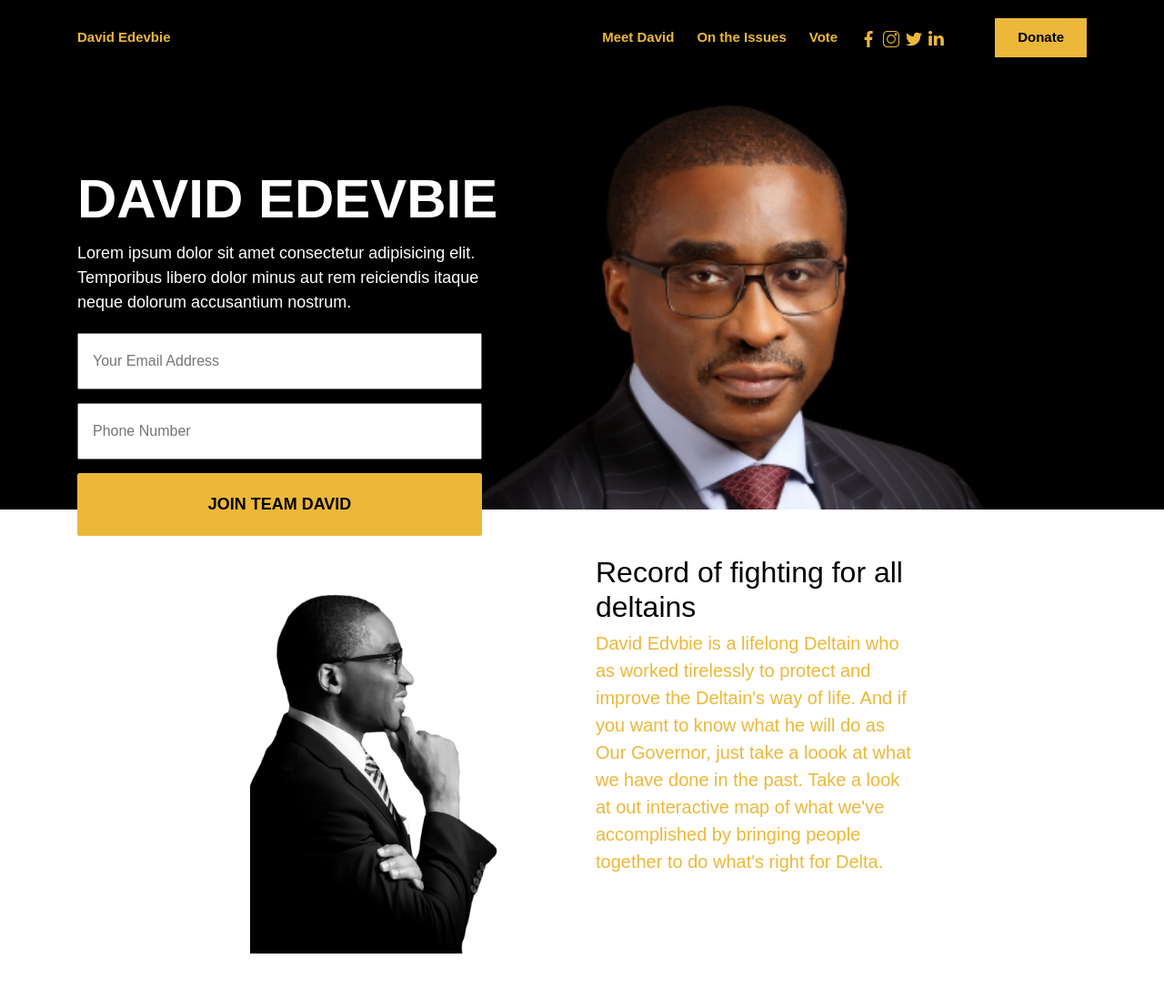
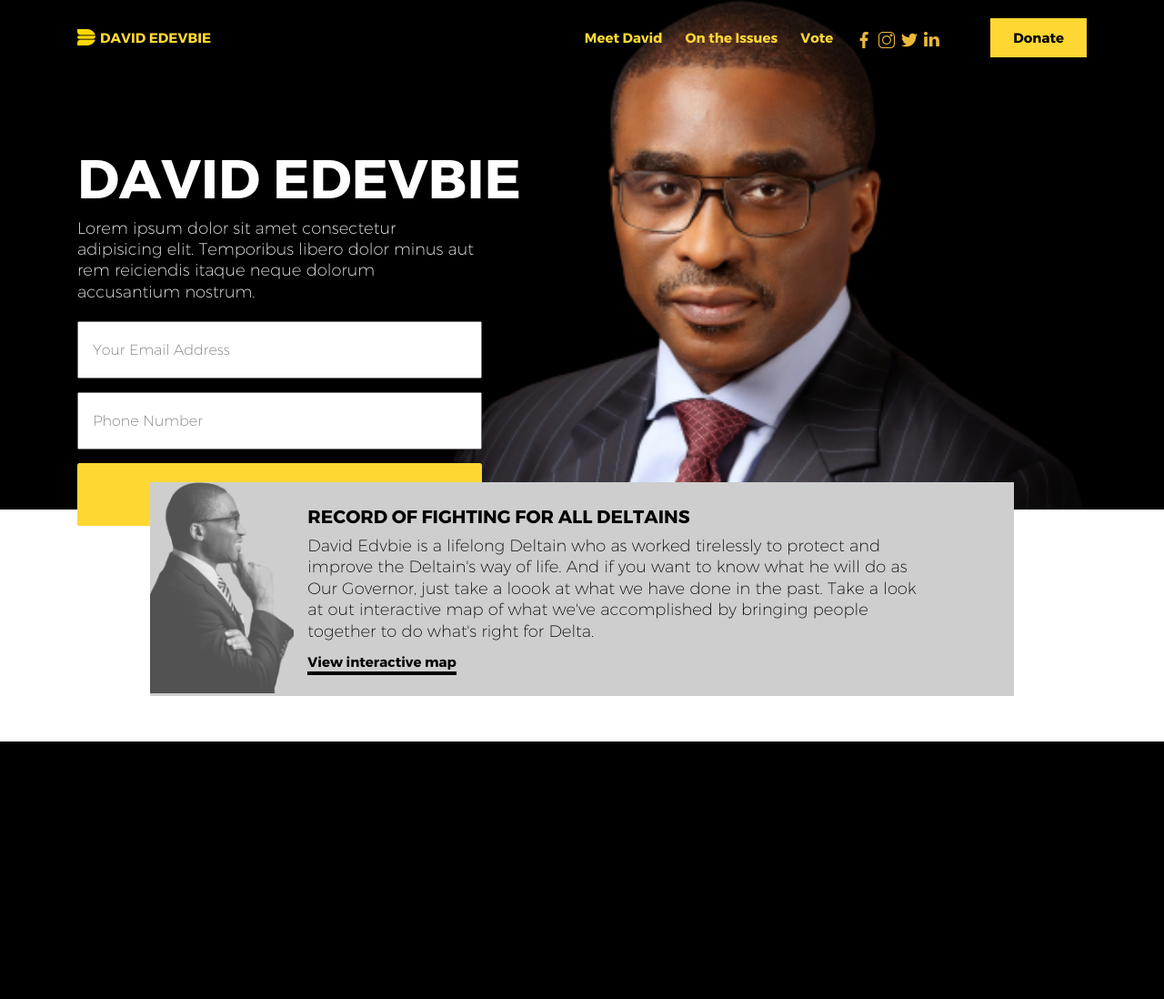
Before and after one commit to khrisbreezy/David-Edevbie, a PHP site: page / in a window 1280 px wide. Shown: the whole page at 91% size. After the commit the page ends 815 px from the top, so only its background shows below. Run offline with PHP 8.4, Linux system fonts and the light colour scheme; some libraries are stand-ins or nearby versions; some web fonts are replaced.

Commit message:
section section on homepage comoleted

```diff
--- a/css/style.css
+++ b/css/style.css
@@ -1,32 +1,17 @@
 @font-face {
-  font-family: "Proxima";
-  src: url(../fonts/Proxima-Nova-Alt-Light.otf) format("opentype");
-  font-weight: 300;
+  font-family: "Trueno";
+  src: url(../fonts/trueno-bold.otf) format("opentype");
+  font-weight: bold;
   font-style: normal; }
 @font-face {
-  font-family: "Proxima";
-  src: url(../fonts/Proxima-Nova-Alt-Regular.otf) format("opentype");
+  font-family: "Trueno";
+  src: url(../fonts/trueno-ult-light.otf) format("opentype");
   font-weight: normal;
   font-style: normal; }
 @font-face {
-  font-family: "Proxima";
-  src: url(../fonts/Proxima-Nova-Alt-Semibold.otf) format("opentype");
+  font-family: "Trueno";
+  src: url(../fonts/trueno-light.otf) format("opentype");
   font-weight: 500;
-  font-style: normal; }
-@font-face {
-  font-family: "Proxima";
-  src: url(../fonts/Proxima-Nova-Alt-Bold.otf) format("opentype");
-  font-weight: bold;
-  font-style: normal; }
-@font-face {
-  font-family: "Proxima";
-  src: url(../fonts/Proxima-Nova-Alt-Black.otf) format("opentype");
-  font-weight: 900;
-  font-style: normal; }
-@font-face {
-  font-family: "Quicksand";
-  src: url(../fonts/Quicksand-Bold.otf) format("opentype");
-  font-weight: normal;
   font-style: normal; }
 html {
   font-family: sans-serif;
@@ -213,14 +198,14 @@
   font-size: 62.5%; }
 
 body {
-  font-family: "Proxima", sans-serif;
-  color: #ECB839;
+  font-family: "Trueno", sans-serif;
+  color: #000;
   font-size: 1.6rem; }
 
 a {
   text-decoration: none; }
   a:hover {
-    color: #ECB839;
+    color: #FED732;
     text-decoration: none; }
 
 h1 {
@@ -260,7 +245,7 @@
   font-weight: normal; }
 
 a {
-  color: #ECB839;
+  color: #FED732;
   font-size: 2rem;
   font-weight: bold; }
   a:hover {
@@ -273,7 +258,7 @@
 
 .btn {
   padding: 20px 15px;
-  background: #ECB839;
+  background: #FED732;
   text-transform: uppercase;
   color: #000;
   width: 100%;
@@ -282,9 +267,39 @@
 
 section {
   margin: 50px 0; }
+  section.brief-description {
+    margin-top: -30px; }
+    section.brief-description .bg-grey {
+      background: #CECECE; }
+    section.brief-description .short-desc-img {
+      background: url("../../img//sect-2-img.png");
+      background-size: 160px;
+      background-repeat: no-repeat;
+      opacity: .6; }
+    section.brief-description h2 {
+      text-transform: uppercase;
+      font-weight: bold;
+      font-size: 20px;
+      margin: 10px 0; }
+    section.brief-description .desc {
+      line-height: 1.3;
+      color: #000;
+      font-size: 18px;
+      width: 90%; }
+    section.brief-description a.desc-link {
+      position: relative;
+      color: #000;
+      font-size: 1.5rem; }
+      section.brief-description a.desc-link::before {
+        content: '';
+        position: absolute;
+        bottom: -6px;
+        height: 4px;
+        width: 100%;
+        background-color: #000; }
 
 .p-top-300 {
-  padding-top: 100px; }
+  padding-top: 75px; }
 
 /* Chrome, Safari, Edge, Opera */
 input::-webkit-outer-spin-button,
@@ -303,7 +318,7 @@
     nav.navbar ul.navbar-nav li.nav-item {
       margin-right: 25px; }
       nav.navbar ul.navbar-nav li.nav-item a.nav-link {
-        color: #ECB839;
+        color: #FED732;
         padding: 0;
         font-size: 1.5rem; }
       nav.navbar ul.navbar-nav li.nav-item a.social-link:not(:last-child) {
@@ -313,13 +328,15 @@
   nav.navbar ul.nav-donate li.nav-item {
     margin-right: 0; }
     nav.navbar ul.nav-donate li.nav-item a.nav-link {
-      background: #ECB839;
+      background: #FED732;
       padding: 10px 25px;
       color: #000; }
   nav.navbar .logo-text {
     font-size: 1.5rem; }
     nav.navbar .logo-text:hover {
-      color: #ECB839; }
+      color: #FED732; }
+    nav.navbar .logo-text img.logo-img {
+      width: 20px; }
 
 header.home {
   background: #000 url("../../img/headet-img.png") no-repeat 85% top !important;
@@ -328,6 +345,7 @@
   header.home .description {
     color: #fff;
     font-size: 1.8rem;
-    margin-bottom: 20px; }
+    margin-bottom: 20px;
+    line-height: 1.3; }
 
 /*# sourceMappingURL=style.css.map */
--- a/index.html
+++ b/index.html
@@ -26,7 +26,7 @@
 <header class="home">
     <nav class="navbar navbar-expand-sm" id="main-nav">
         <div class="container">
-          <a  href="index.html" class="logo-text">David Edevbie</a>
+          <a href="index.html" class="logo-text d-flex align-items-center"><img class="mr-2 logo-img" src="./img//logo.png" alt=""> DAVID EDEVBIE</a>
           <button class="navbar-toggler" data-toggle="collapse" data-target="#navbarCollapse">
             <span class="navbar-toggler-icon"></span>
           </button>
@@ -90,16 +90,17 @@
 <section class="brief-description">
   <div class="container">
     <div class="row">
-      <div class="col-md-8 mx-auto">
+      <div class="col-md-10 bg-grey mx-auto">
         <div class="row">
-          <div class="col">
-            <img src="./img//sect-2-img.png" alt="" class="img-fluid">
+          <div class="col-2 short-desc-img">
+            <img src="./img//sect-2-img.png" alt="" class="img-fluid d-none">
           </div>
-          <div class="col">
+          <div class="col py-4 mb-3">
             <h2>Record of fighting for all deltains</h2>
-            <p>David Edvbie is a lifelong Deltain who as worked tirelessly to protect and improve the Deltain's way of life. And if you want to know what he will
+            <p class="desc">David Edvbie is a lifelong Deltain who as worked tirelessly to protect and improve the Deltain's way of life. And if you want to know what he will
                do as Our Governor, just take a loook at what we have done in the past. Take a look at out interactive map of what we've accomplished by bringing
                 people together to do what's right for Delta.</p>
+              <a href="#" class="desc-link"> View interactive map</a>
           </div>
 
         </div>
--- a/sass/base/_base.scss
+++ b/sass/base/_base.scss
@@ -5,7 +5,7 @@
 
 body {
   font-family: $ffb;
-  color: $primary;
+  color: #000;
   font-size: 1.6rem;
   //color: $black;
 }
--- a/sass/layout/_header.scss
+++ b/sass/layout/_header.scss
@@ -11,6 +11,7 @@
             color: #fff;
             font-size: 1.8rem;
             margin-bottom: 20px;
+            line-height: 1.3;
         }
     }
 
--- a/sass/layout/_nav.scss
+++ b/sass/layout/_nav.scss
@@ -39,6 +39,10 @@
             &:hover {
                 color: $primary;
             }
+
+            img.logo-img {
+                width: 20px;
+            }
         }
     }
 
--- a/sass/modules/_universal.scss
+++ b/sass/modules/_universal.scss
@@ -1,5 +1,5 @@
 .p-top-300 {
-    padding-top: 100px;
+    padding-top: 75px;
 }
 
 // Input type number
```
Also changed, not shown: sass/modules/_sections.scss (+44 -0 lines), sass/utilities/_config.scss (+7 -11 lines), fonts/trueno-bold.otf (added), fonts/trueno-light.otf (added), fonts/trueno-ult-light.otf (added), img/headet-img-1.png (added), img/headet-img.png, img/logo-new.png (added), img/logo.png (added), img/sect-2-img.png, 1 other file.
